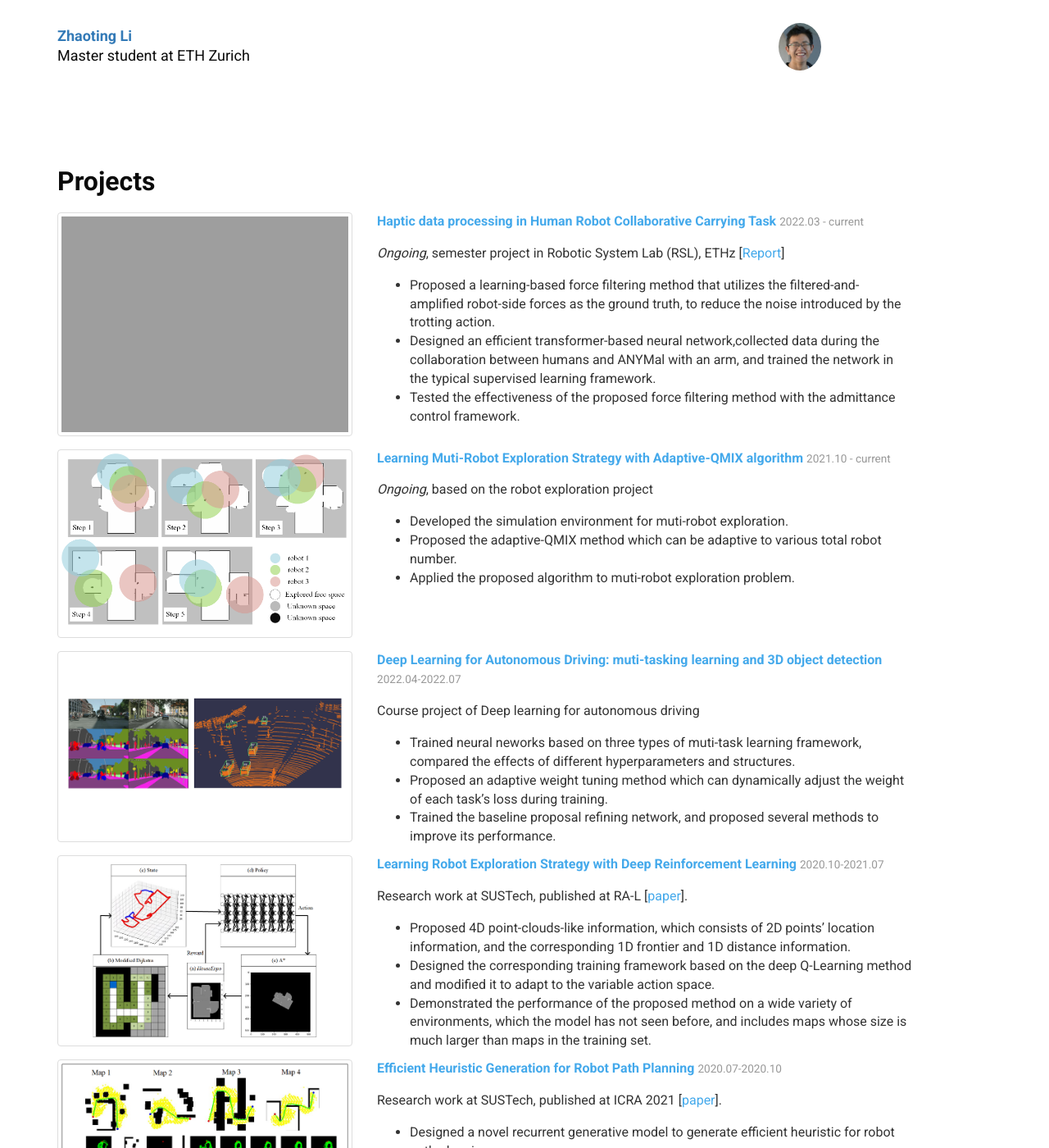
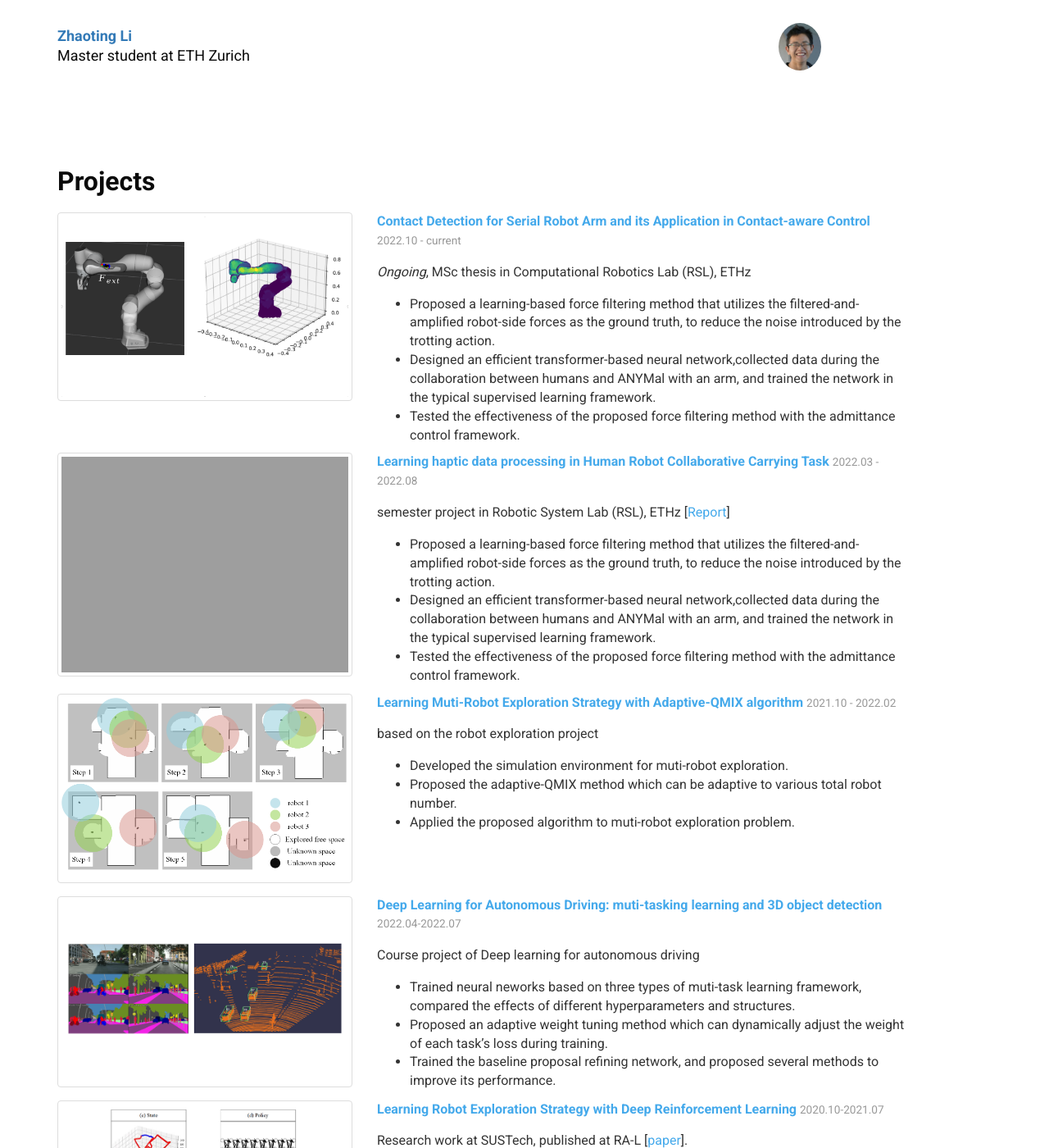
Before and after one commit to ZhaotingLi/ZhaotingLi.github.io, a Jekyll site: the page built from index.html, in a window 1280 px wide and 1400 px high, scrolled down 1062 px. Shown: the whole window at 82% size. Built offline with Jekyll 4.4.1, drawn with Linux system fonts in a browser that asks for light colours; nearby versions of some CDN libraries.

Commit message:
add crl thesis in project experiences

```diff
--- a/_data/projects.yml
+++ b/_data/projects.yml
@@ -1,6 +1,20 @@
 -
-  name: 'Haptic data processing in Human Robot Collaborative Carrying Task'
-  time: 2022.03 - current
+  name: 'Contact Detection for Serial Robot Arm and its Application in Contact-aware Control'
+  time: 2022.10 - current
+  description: >
+    * Proposed a learning-based force filtering method that utilizes the filtered-and-amplified robot-side forces as the ground truth, to reduce the noise introduced by the trotting action.
+
+    * Designed an efficient transformer-based neural network,collected data during the collaboration between humans and ANYMal with an arm, and trained the network in the typical supervised learning framework.
+
+    * Tested the effectiveness of the proposed force filtering method with the admittance control framework.
+
+  image: /img/crl_contactdetection.png
+  abstract: >
+    *Ongoing*, MSc thesis in Computational Robotics Lab (RSL), ETHz
+  url:  research_rsl_human_robot_HRCC
+-
+  name: 'Learning haptic data processing in Human Robot Collaborative Carrying Task'
+  time: 2022.03 - 2022.08
   description: >
     * Proposed a learning-based force filtering method that utilizes the filtered-and-amplified robot-side forces as the ground truth, to reduce the noise introduced by the trotting action.
 
@@ -10,11 +24,11 @@
 
   image: /img/rsl_HRCC_overview.png
   abstract: >
-    *Ongoing*, semester project in Robotic System Lab (RSL), ETHz [[Report](https://drive.google.com/file/d/169OLYRjhD3g-8cr3lPWS1mzWGUkF9fjj/view?usp=sharing)]
+     semester project in Robotic System Lab (RSL), ETHz [[Report](https://drive.google.com/file/d/169OLYRjhD3g-8cr3lPWS1mzWGUkF9fjj/view?usp=sharing)]
   url:  research_rsl_human_robot_HRCC
 -
   name: 'Learning Muti-Robot Exploration Strategy with Adaptive-QMIX algorithm'
-  time: 2021.10 - current
+  time: 2021.10 - 2022.02
   description: >
     * Developed the simulation environment for muti-robot exploration.
 
@@ -24,7 +38,7 @@
 
   image: /img/muti-expo.png
   abstract: >
-    *Ongoing*, based on the robot exploration project
+     based on the robot exploration project
   url: research_muti_robot_exploratiion
 -
   name: 'Deep Learning for Autonomous Driving: muti-tasking learning and 3D object detection'
```
Also changed, not shown: img/crl_contactdetection.png (added).
